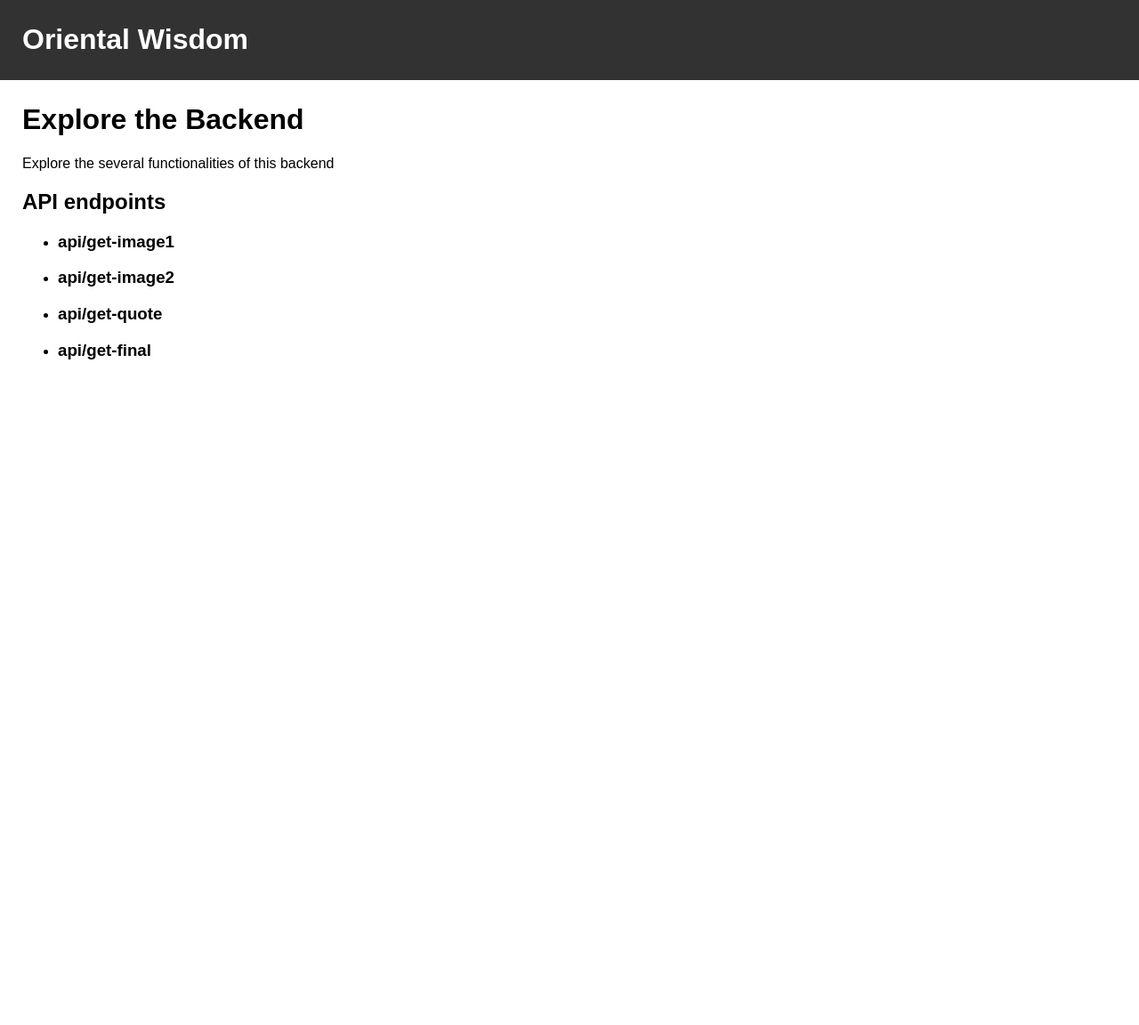
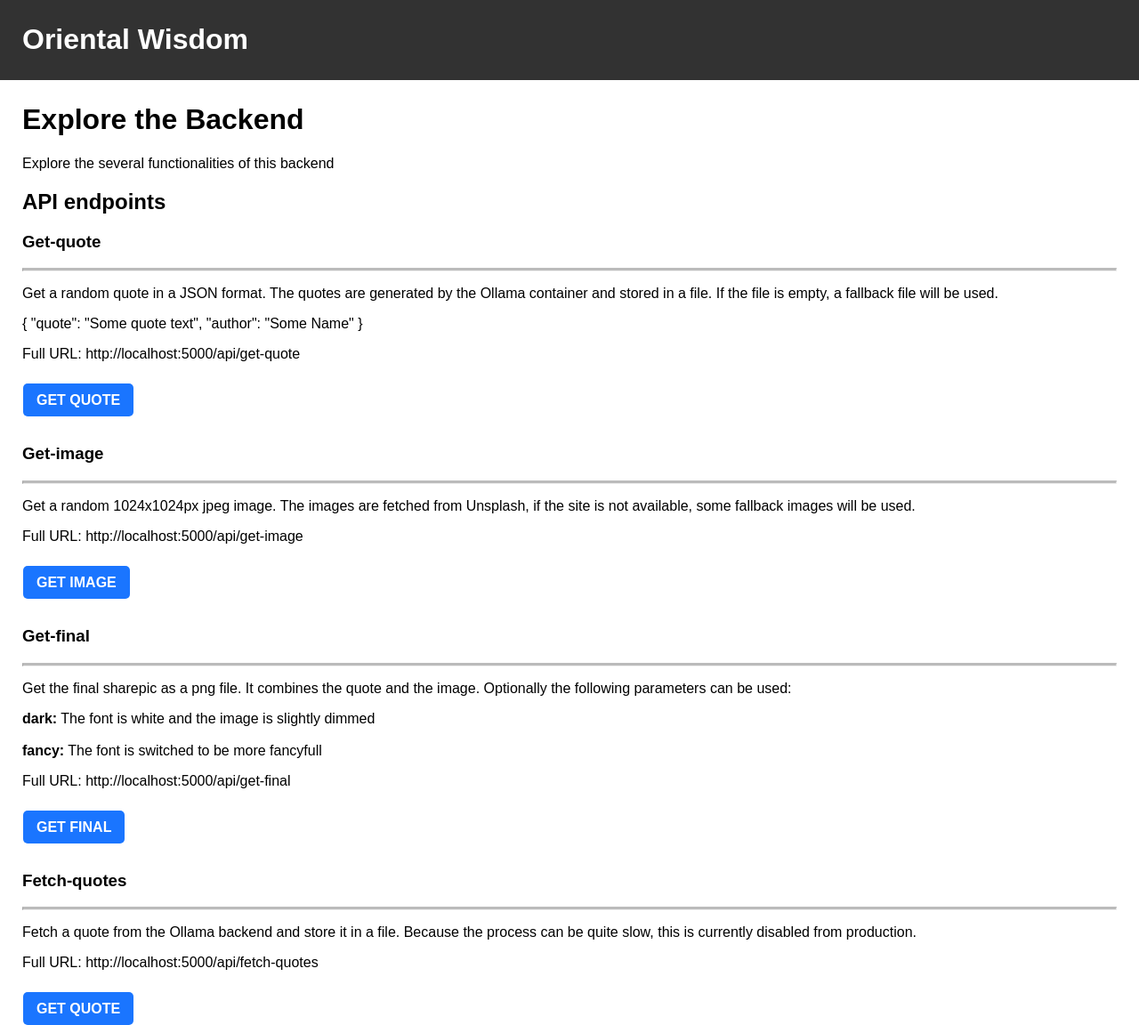
Before and after one commit to Nicolai-Geisler/oriental-wisdom-python, a Flask app: page / in a window 1280 px wide. Shown: the whole page at 89% size. Before the commit the page ends 404 px from the top, so only its background shows below. Run offline with Flask 3, Linux system fonts and the light colour scheme; parts of the project's set-up code (start-up, migrations or seed data) failed here and were passed over.

Commit message:
Update to API documentation

```diff
--- a/templates/index.html
+++ b/templates/index.html
@@ -13,12 +13,60 @@
     <p>Explore the several functionalities of this backend</p>
 
     <h2>API endpoints</h2>
-    <ul>
-        <li><h3>api/get-image1</h3></li>
-        <li><h3>api/get-image2</h3></li>
-        <li><h3>api/get-quote</h3></li>
-        <li><h3>api/get-final</h3></li>
-    </ul>
+
+    <h3 style="margin-top:0px;">Get-quote</h3>
+
+    <hr class="solid">
+
+    	<p>Get a random quote in a JSON format. The quotes are generated by the Ollama container and stored
+	in a file. If the file is empty, a fallback file will be used.</p>
+
+	<span>
+	{
+	  "quote": "Some quote text",
+	  "author": "Some Name"
+	}
+	</span>
+
+	<p>Full URL: http://localhost:5000/api/get-quote</p><br>
+
+	<a href="http://localhost:5000/api/get-quote">GET QUOTE</a>
+
+    <h3>Get-image</h3>
+
+    <hr class="solid">
+
+    <p>Get a random 1024x1024px jpeg image. The images are fetched from Unsplash, if the site is not available, some
+    fallback images will be used.</p>
+
+    <p>Full URL: http://localhost:5000/api/get-image</p><br>
+
+    <a href="http://localhost:5000/api/get-image">GET IMAGE</a>
+
+    <h3>Get-final</h3>
+
+    <hr class="solid">
+
+    <p>Get the final sharepic as a png file. It combines the quote and the image. Optionally the following parameters can be used:</p>
+
+    <p><b>dark:</b> The font is white and the image is slightly dimmed<br><br>
+       <b>fancy:</b> The font is switched to be more fancyfull</p>
+
+    <p>Full URL: http://localhost:5000/api/get-final</p><br>
+
+    <a href="http://localhost:5000/api/get-final?dark=True&fancy=True">GET FINAL</a>
+
+    <h3>Fetch-quotes</h3>
+
+    <hr class="solid">
+
+    <p>Fetch a quote from the Ollama backend and store it in a file. Because the process can be quite slow,
+    this is currently disabled from production.</p>
+
+    <p>Full URL: http://localhost:5000/api/fetch-quotes</p><br>
+
+    <a href="http://localhost:5000/api/fetch-quotes">GET QUOTE</a>
+
 </main>
 
 <style>
@@ -37,6 +85,28 @@
     main {
         padding: 5px 25px;
     }
+
+    main h3 {
+	margin-top: 40px;
+    }
+
+    main a {
+	background-color: rgb(26, 117, 255);
+	color: white;
+	border-radius: 5px;
+	text-decoration: none;
+	font-weight: bold;
+	padding: 10px 15px;
+	margin: 0px 1px;
+    }
+
+    main a:hover {
+	background-color: rgb(0, 82, 204);
+    }
+
+    hr.solid {
+	border-top: 3px solid #bbb;
+    }
 </style>
 
 </html>
```
